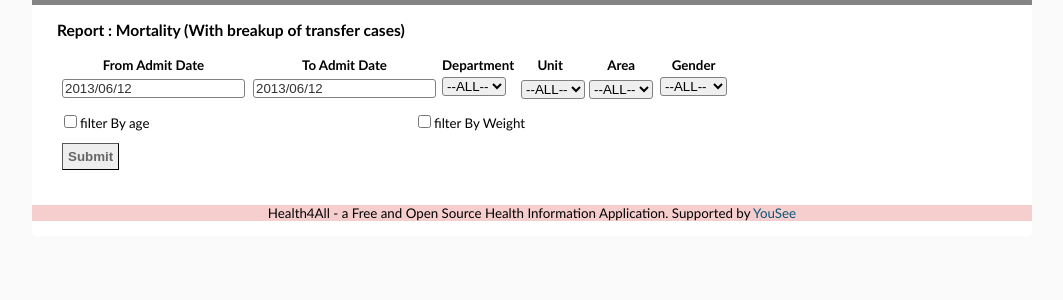
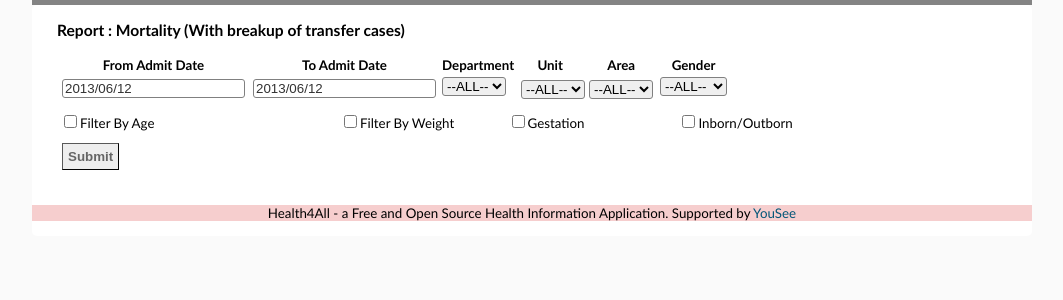
Before and after one commit to karthikeyavecham/health4all, a PHP site: page /reports/report_mortality.php in a window 1280 px wide. Shown: the part 102-402 px from the top of the page, without its empty margins (108-1171 px from the left). Run offline with PHP 8.4, Linux system fonts and the light colour scheme; the visitor is signed in with stand-in values (Sample User, id 1); data that the repository does not hold is empty; some libraries are stand-ins or nearby versions.

Commit message:
mortality reports summary edited

```diff
--- a/reports/report_classes/table_form_mortality.php
+++ b/reports/report_classes/table_form_mortality.php
@@ -43,29 +43,56 @@
 
 <table>
 	<tr>
-<td width="350px"><input type="checkbox" id="by_age" onclick="age();">filter By age</td>
-<td width="200px"><input type="checkbox" id="by_weight" onclick="weight();">filter By Weight</td></tr>
+	<td width="350px"><input type="checkbox" id="by_age" onclick="age();">Filter By Age</td>
+	<td width="200px"><input type="checkbox" id="by_weight" onclick="weight();">Filter By Weight</td>
+	<td width="200px"><input type="checkbox" id="gest_weeks" onclick="gestation();">Gestation</td>
+	<td width="200px"><input type="checkbox" id="in_out" onclick="inborn_outborn();">Inborn/Outborn</td>
+	</tr>
 	<tr>
-<td><div id="by_age_view" style="display:none">
+		<td>
+			<div id="by_age_view" style="display:none">
 			<table>
 			<tr><td colspan="2"><b><u>Age At Admission:</u></b></td></tr>
 			<tr><td><b>From :</b></td><td><input type="text" name="from_age_yrs" maxlength="3" size="2">Yrs <input type="text" name="from_age_mts" size="2" maxlength="2">Mths <input type="text" name="from_age_days" maxlength="2" size="2">days</td></tr>
 			<tr><td><b>To :</b></td><td><input type="text" name="to_age_yrs" maxlength="3" size="2">Yrs <input type="text" name="to_age_mts" size="2" maxlength="2">Mths <input type="text" name="to_age_days" maxlength="2" size="2">days</td></tr>
 			</table>
-</div></td>
-<td><div id="by_weight_view" style="display:none">
+			</div>
+		</td>
+		<td>
+			<div id="by_weight_view" style="display:none">
 			<table>
-<tr><td colspan="2"><b><u>Weigth At Admission:</u></b></td></tr>
+			<tr><td colspan="2"><b><u>Weight At Admission:</u></b></td></tr>
 			<tr><td><b>From :</td></b><td><input type="text" name="from_wt_kgs" size="2" maxlength="3">kgs <input type="text" name="from_wt_gms" size="2" maxlength="3">gms</td></tr>
 			<tr><td><b>To :</b></td><td><input type="text" name="to_wt_kgs" size="2" maxlength="3">kgs <input type="text" name="to_wt_gms" size="2" maxlength="3">gms</td></tr>
 			</table>
-</div><td></tr>
+			</div>
+		</td>
+		<td>
+			<div id="gestation" style="display:none">
+			<table>
+			<tr><td colspan="2"><b><u>No. of weeks</u></b></td></tr>
+			<tr><td><b>>37</td></b><td><input type="radio" name="gest_weeks" value=">37"></td></tr>
+			<tr><td><b>34-37</td></b><td><input type="radio" name="gest_weeks" value="34-37"></td></tr>
+			<tr><td><b><34</td></b><td><input type="radio" name="gest_weeks" value="<37"></td></tr>
+			</table>
+			</div>
+		</td>
+		<td>
+			<div id="inborn-outborn" style="display:none">
+			<table>
+			<td><b>Inborn</td></b><td><input type="radio" name="delivery_location_type" value="IN"></td>
+			<td><b>Outborn</td></b><td><input type="radio" name="delivery_location_type" value="OUT"></td>
+			</table>
+			</div>
+		</td>
+	</tr>
 </table>
 
 <input type="submit" name="submit">
 
 
 <script>
+
 function weight() {
 if(document.getElementById("by_weight").checked)
 {document.getElementById("by_weight_view").style.display="block";}
@@ -78,6 +105,17 @@ if(document.getElementById("by_age").checked)
 else {document.getElementById("by_age_view").style.display="none";}
 }
 
+function gestation() {
+if(document.getElementById("gest_weeks").checked)
+{document.getElementById("gestation").style.display="block";}
+else {document.getElementById("gestation").style.display="none";}
+}
+
+function inborn_outborn() {
+if(document.getElementById("in_out").checked)
+{document.getElementById("inborn-outborn").style.display="block";}
+else {document.getElementById("inborn-outborn").style.display="none";}
+}
 window.onload = onchangeajax(100);
 
 function onchangeajax(pid)
```
Also changed, not shown: reports/report_mortality_summary.php (+15 -5 lines). Lines whose indentation alone changed are shown as unchanged.
